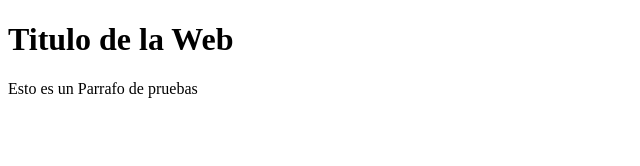
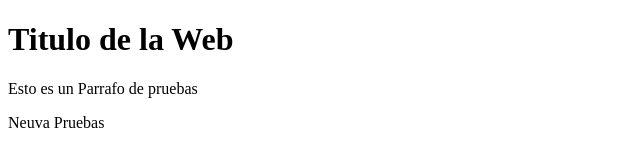
Before and after one commit to maxquispetc/visual-studio, a plain HTML site: page index.html in a window 1280 px wide. Shown: the whole page, without its empty margins (0-640 px from the left). Drawn offline with Linux system fonts and the light colour scheme.

Commit message:
Segunda Parte

```diff
--- a/index.html
+++ b/index.html
@@ -9,6 +9,7 @@
 <body>
     <h1>Titulo de la Web</h1>
     <p>Esto es un Parrafo de pruebas</p>
+    <p>Neuva Pruebas</p>
 
 </body>
 </html>
```
